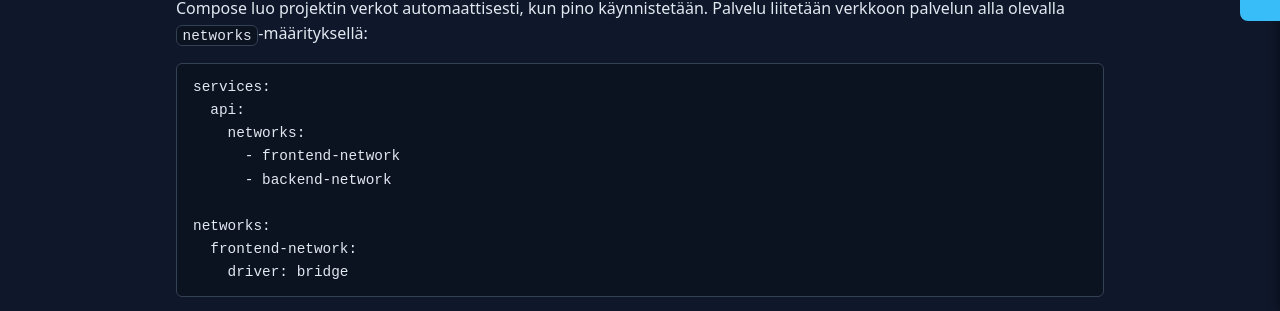
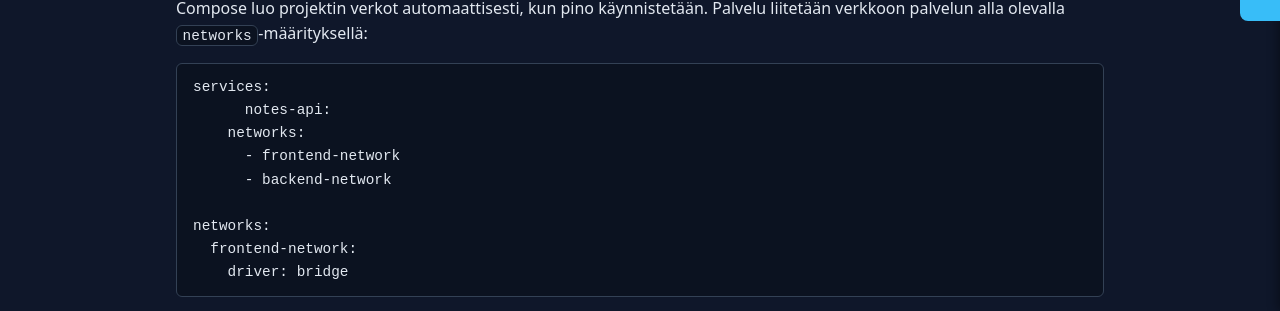
Before and after one commit to katuomin/docker-projekti, a plain HTML site: page web/html/networking.html in a window 1280 px wide. Shown: the part 489-800 px from the top of the page. Drawn offline with Linux system fonts and the light colour scheme; no server answers.

Commit message:
verkot ja volyymit sivu käyty läpi, pitäisi olla ok

```diff
--- a/web/html/networking.html
+++ b/web/html/networking.html
@@ -19,7 +19,7 @@
     <h2>2. Verkkojen käyttö Docker Composessa</h2>
     <p>Compose luo projektin verkot automaattisesti, kun pino käynnistetään. Palvelu liitetään verkkoon palvelun alla olevalla <code>networks</code>-määrityksellä:</p>
     <pre><code>services:
-  api:
+      notes-api:
     networks:
       - frontend-network
       - backend-network
```
